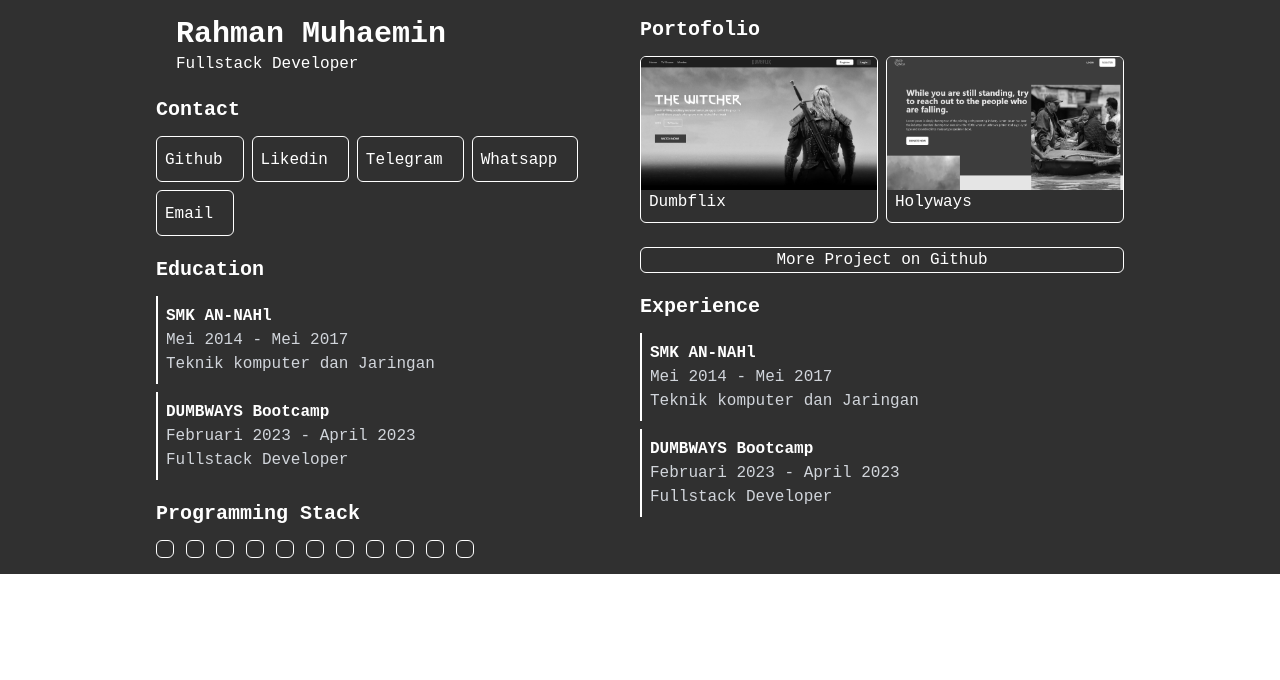
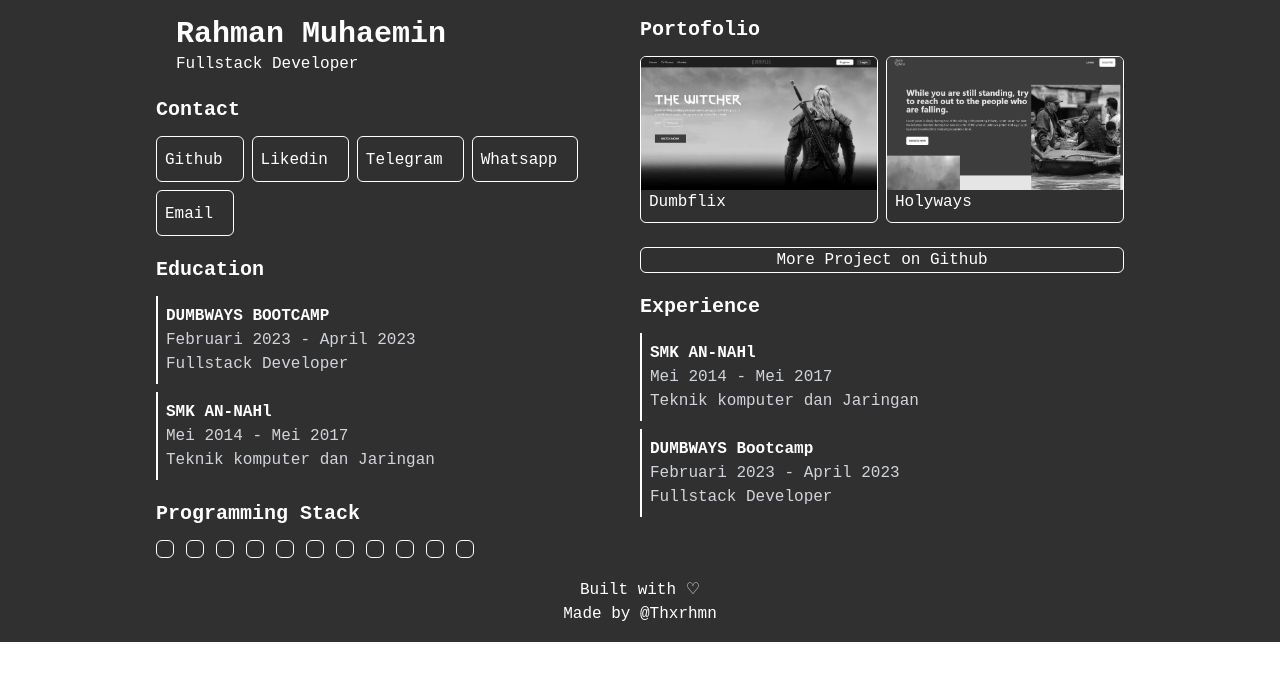
Before and after one commit to thxrhmn/personal-web, a React (Vite) app: page / in a window 1280 px wide. Shown: the top 680 px of the page. Built offline with nearby package versions, Linux system fonts and the light colour scheme; a web font is replaced by a local one.

Commit message:
add footer

```diff
--- a/src/App.jsx
+++ b/src/App.jsx
@@ -1,6 +1,7 @@
 import Contact from "./components/Contact";
 import Education from "./components/Education";
 import Experience from "./components/Experience";
+import Footer from "./components/Footer";
 import Header from "./components/Header";
 import Portofolio from "./components/Portofolio";
 import ProgrammingStack from "./components/ProgrammingStack";
@@ -21,6 +22,7 @@ function App() {
             <Experience />
           </div>
         </div>
+        <Footer />
       </div>
     </div>
   );
--- a/src/components/Education.jsx
+++ b/src/components/Education.jsx
@@ -3,6 +3,14 @@ function Education() {
     <div className="mb-5">
       <div className="mb-2">
         <h1 className="font-semibold text-xl mb-3">Education</h1>
+          <div className="border-solid border-white border-l-2 p-2">
+            <h2 className="font-semibold">DUMBWAYS BOOTCAMP</h2>
+            <h4 className="text-gray-300 m-0">Februari 2023 - April 2023</h4>
+            <h3 className="text-gray-300 m-0">Fullstack Developer</h3>
+          </div>
+      </div>
+
+      <div className="">
         <div className="border-solid border-white border-l-2 p-2">
           <h2 className="font-semibold">SMK AN-NAHl</h2>
           <h4 className="text-gray-300 m-0">Mei 2014 - Mei 2017</h4>
@@ -10,19 +18,13 @@ function Education() {
         </div>
       </div>
 
-      <div className="">
-        <div className="border-solid border-white border-l-2 p-2">
-          <h2 className="font-semibold">DUMBWAYS Bootcamp</h2>
-          <h4 className="text-gray-300 m-0">Februari 2023 - April 2023</h4>
-          <h3 className="text-gray-300 m-0">Fullstack Developer</h3>
-        </div>
-      </div>
       {/* <ul className="steps steps-vertical">
         <li className="step step-success">Register</li>
         <li className="step step-success">Choose plan</li>
         <li className="step">Purchase</li>
         <li className="step">Receive Product</li>
       </ul> */}
+
     </div>
   )
 }
--- /dev/null
+++ b/src/components/Footer.jsx
@@ -0,0 +1,10 @@
+function Footer() {
+  return (
+    <div className="mt-5">
+      <h1 className="text-center">Built with ♡</h1>
+      <h2 className="text-center">Made by @Thxrhmn</h2>
+    </div>
+  )
+}
+
+export default Footer
```
